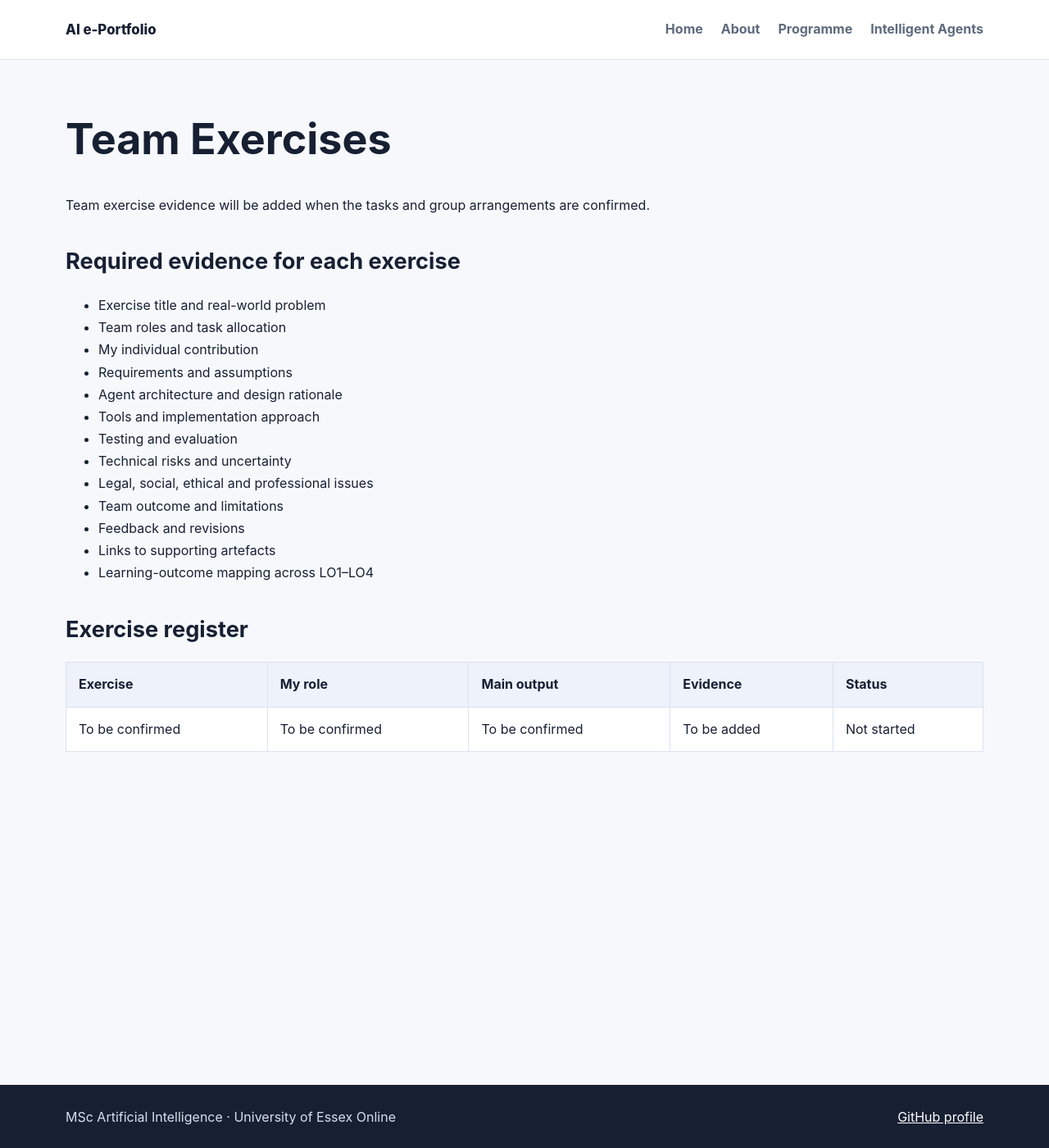
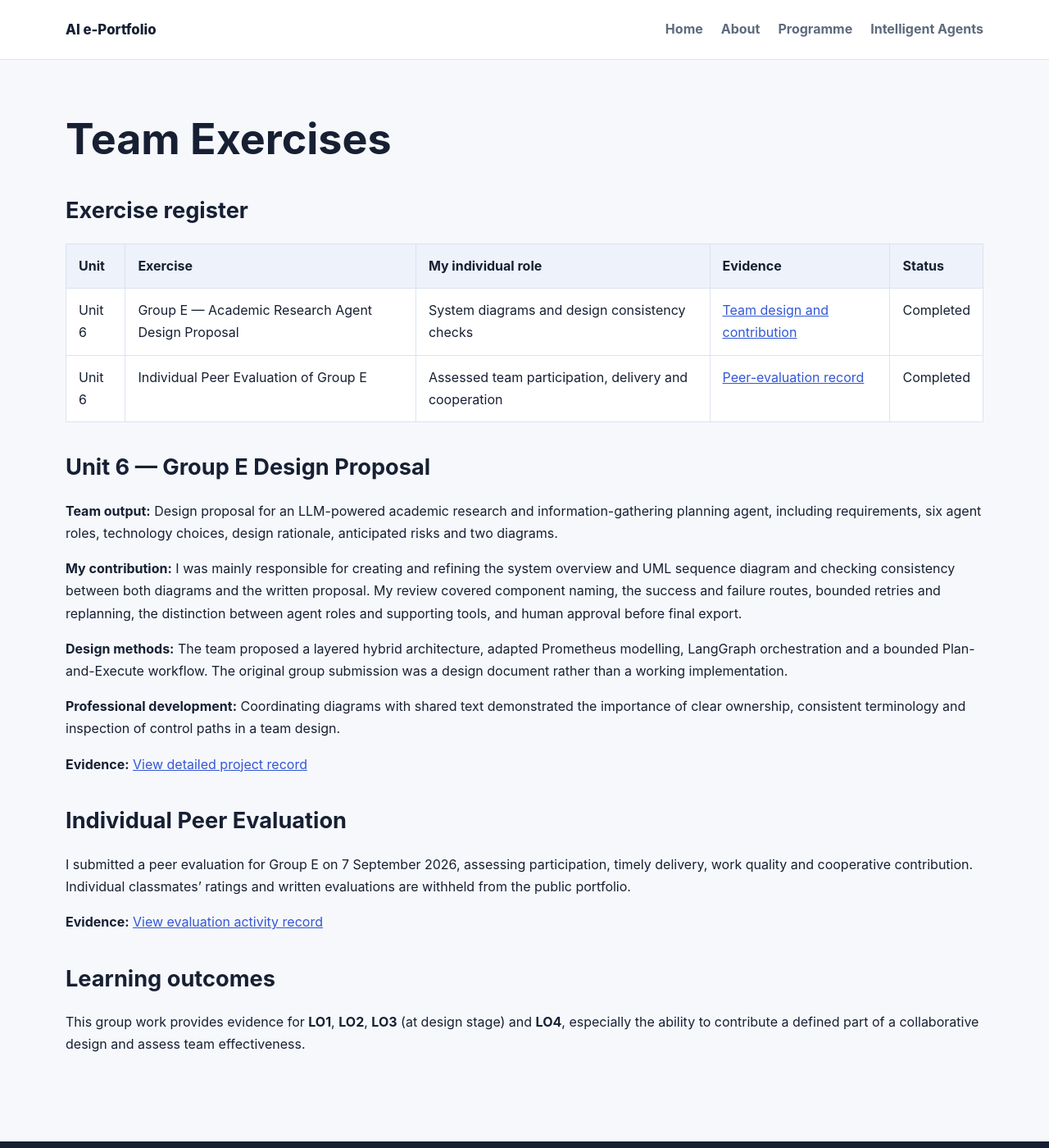
Before and after one commit to Monogios1996/Monogios1996.github.io, a Jekyll site: the page built from modules/intelligent-agents/team-exercises.md, in a window 1280 px wide and 1400 px high. Shown: the whole window at 82% size. Built offline with Jekyll 4.4.1, drawn with Linux system fonts in a browser that asks for light colours.

Commit message:
Integrate Unit 6 group design and peer evaluation evidence

```diff
--- a/modules/intelligent-agents/team-exercises.md
+++ b/modules/intelligent-agents/team-exercises.md
@@ -5,26 +5,31 @@ permalink: /modules/intelligent-agents/team-exercises/
 
 # Team Exercises
 
-Team exercise evidence will be added when the tasks and group arrangements are confirmed.
-
-## Required evidence for each exercise
-
-- Exercise title and real-world problem
-- Team roles and task allocation
-- My individual contribution
-- Requirements and assumptions
-- Agent architecture and design rationale
-- Tools and implementation approach
-- Testing and evaluation
-- Technical risks and uncertainty
-- Legal, social, ethical and professional issues
-- Team outcome and limitations
-- Feedback and revisions
-- Links to supporting artefacts
-- Learning-outcome mapping across LO1–LO4
-
 ## Exercise register
 
-| Exercise | My role | Main output | Evidence | Status |
+| Unit | Exercise | My individual role | Evidence | Status |
 |---|---|---|---|---|
-| To be confirmed | To be confirmed | To be confirmed | To be added | Not started |
+| Unit 6 | Group E — Academic Research Agent Design Proposal | System diagrams and design consistency checks | [Team design and contribution]({{ '/modules/intelligent-agents/evidence/artefacts/unit-06-group-e-team-design/' | relative_url }}) | Completed |
+| Unit 6 | Individual Peer Evaluation of Group E | Assessed team participation, delivery and cooperation | [Peer-evaluation record]({{ '/modules/intelligent-agents/evidence/artefacts/unit-06-group-e-peer-evaluation/' | relative_url }}) | Completed |
+
+## Unit 6 — Group E Design Proposal
+
+**Team output:** Design proposal for an LLM-powered academic research and information-gathering planning agent, including requirements, six agent roles, technology choices, design rationale, anticipated risks and two diagrams.
+
+**My contribution:** I was mainly responsible for creating and refining the system overview and UML sequence diagram and checking consistency between both diagrams and the written proposal. My review covered component naming, the success and failure routes, bounded retries and replanning, the distinction between agent roles and supporting tools, and human approval before final export.
+
+**Design methods:** The team proposed a layered hybrid architecture, adapted Prometheus modelling, LangGraph orchestration and a bounded Plan-and-Execute workflow. The original group submission was a design document rather than a working implementation.
+
+**Professional development:** Coordinating diagrams with shared text demonstrated the importance of clear ownership, consistent terminology and inspection of control paths in a team design.
+
+**Evidence:** [View detailed project record]({{ '/modules/intelligent-agents/evidence/artefacts/unit-06-group-e-team-design/' | relative_url }})
+
+## Individual Peer Evaluation
+
+I submitted a peer evaluation for Group E on 7 September 2026, assessing participation, timely delivery, work quality and cooperative contribution. Individual classmates' ratings and written evaluations are withheld from the public portfolio.
+
+**Evidence:** [View evaluation activity record]({{ '/modules/intelligent-agents/evidence/artefacts/unit-06-group-e-peer-evaluation/' | relative_url }})
+
+## Learning outcomes
+
+This group work provides evidence for **LO1**, **LO2**, **LO3** (at design stage) and **LO4**, especially the ability to contribute a defined part of a collaborative design and assess team effectiveness.
```
